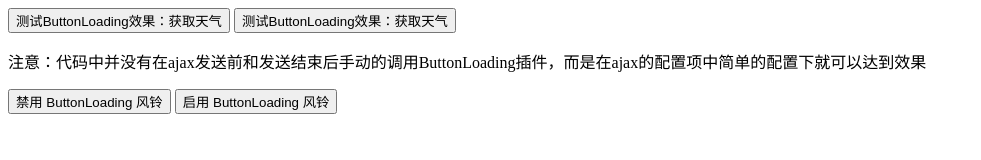
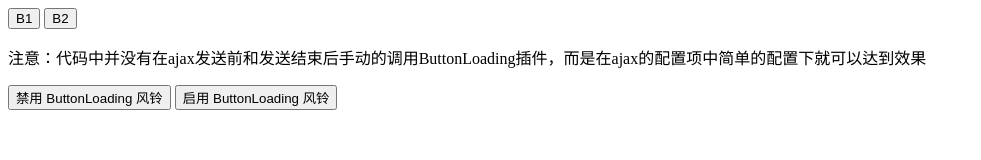
Before and after one commit to imingyu/jquery.ajax.chimes, a website: page example/chimes.button.loading.html in a window 1280 px wide. Shown: the whole page, without its empty margins (0-981 px from the left). Drawn offline with nearby package versions, Linux system fonts and the light colour scheme.

Commit message:
小做修改

```diff
--- a/example/chimes.button.loading.html
+++ b/example/chimes.button.loading.html
@@ -6,8 +6,8 @@
 </head>
 <body>
 
-    <button type="button" class="btn-test" data-chimes-key="123" data-chimes="{name:'PropChange',changeProps:{'innerHTML':'哈哈哈发送喽...'}}">测试ButtonLoading效果：获取天气</button>
-    <button type="button" class="btn-test2" data-chimes-key="123" data-chimes="{name:'PropChange',changeProps:{'innerHTML':'哈哈哈发送喽...'}}">测试ButtonLoading效果：获取天气</button>
+    <button type="button" class="btn-test" data-chimes-key="123" data-chimes="{name:'PropChange',changeProps:{'innerHTML':'哈哈哈发送喽...'}}">B1</button>
+    <button type="button" class="btn-test2" data-chimes-key="123" data-chimes="{name:'PropChange',changeProps:{'innerHTML':'哈哈哈发送喽...'}}">B2</button>
     <p>注意：代码中并没有在ajax发送前和发送结束后手动的调用ButtonLoading插件，而是在ajax的配置项中简单的配置下就可以达到效果</p>
 
     <button type="button" class="btn-disable">禁用 ButtonLoading 风铃</button>
--- a/src/chimes.core.js
+++ b/src/chimes.core.js
@@ -30,12 +30,6 @@
         this.__ajaxOptions = spec.ajaxOptions;
         this.__orgAjaxOptions = spec.orgAjaxOptions;
         this.options = spec.options;
-
-        for(var key in spec){
-            if(!this.hasOwnProperty(key)){
-                this[key]=spec[key];
-            }
-        }
 
         var __enabled = true,
             installed=false,
@@ -132,6 +126,12 @@
                 options:$.extend(true, {}, Constructor.defaultOptions, chimeOptions)
             });
             Chime.apply(this,[spec]);
+
+            for(var key in spec){
+                if(!this.hasOwnProperty(key)){
+                    this[key]=spec[key];
+                }
+            }
 
             this.constructor=Constructor;
         };
```
